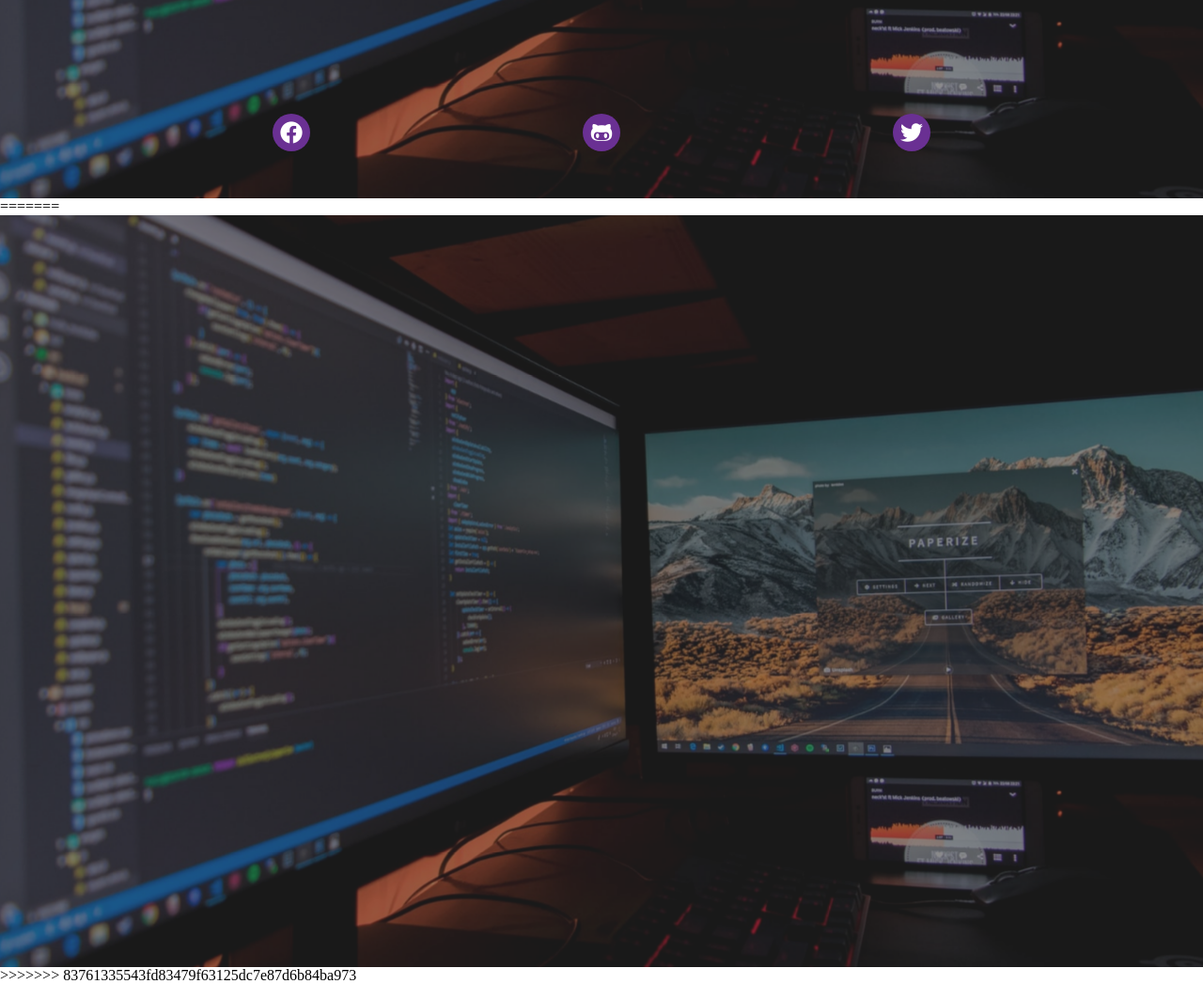
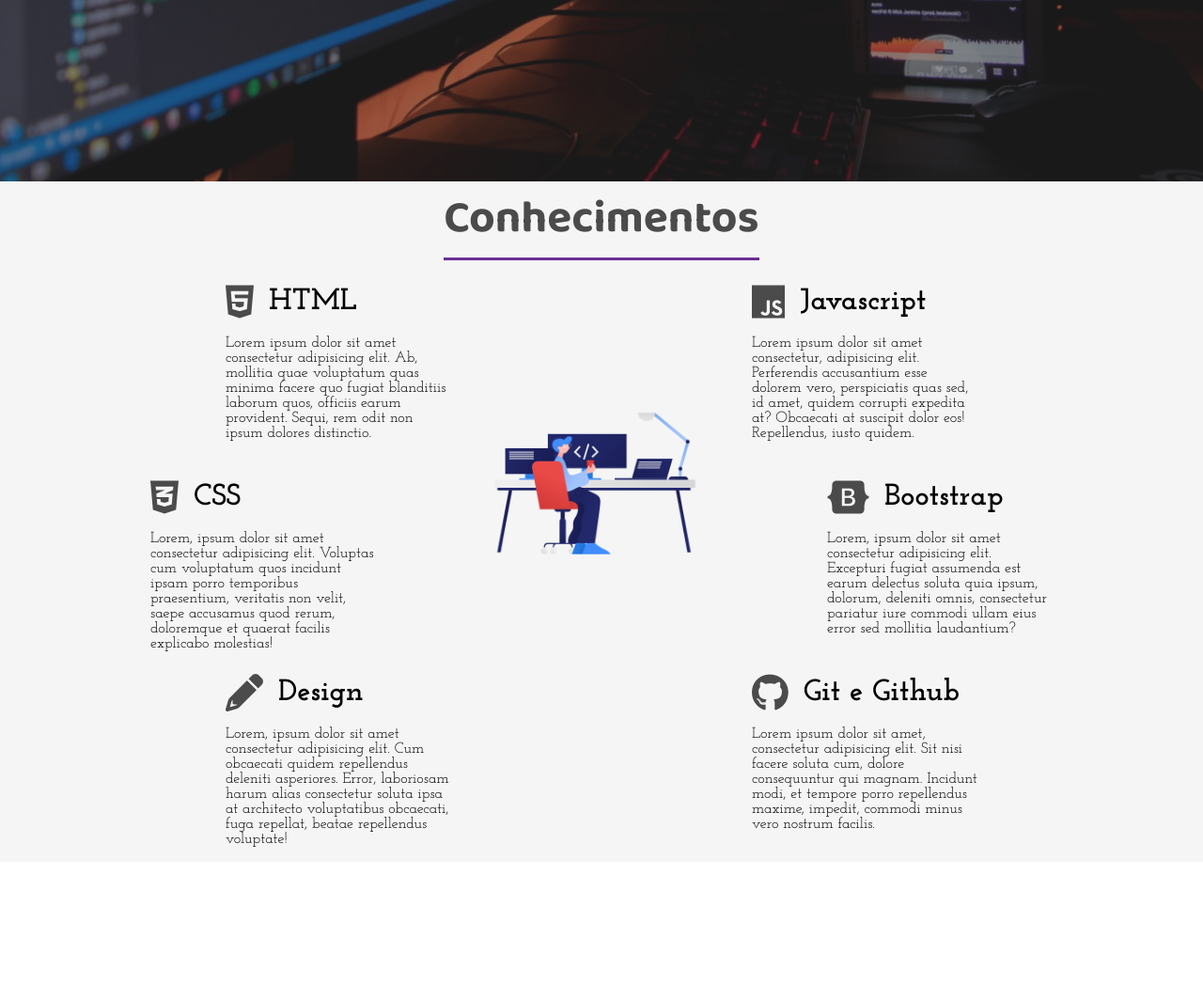
Before and after one commit to patrickmartx/portifolio, a plain HTML site: page index.html in a window 1280 px wide. Shown: the part 607-1654 px from the top of the page at 94% size. After the commit the page ends 1524 px from the top, so only its background shows below. Drawn offline with Linux system fonts and the light colour scheme.

Commit message:
aba conhecimentos

```diff
--- a/index.html
+++ b/index.html
@@ -14,7 +14,6 @@
 </head>
 
 <body>
-<<<<<<< HEAD
     <div class="container">
 
         <div class="hamburguer">
@@ -36,7 +35,7 @@
             </div>
         </header>
 
-        <div class="sidebar">
+        <aside class="sidebar">
             <nav>
                 <ul class="menu">
                     <li class="menu-item"><a href="#" class="menu-link">Home</a></li>
@@ -53,27 +52,89 @@
                 <a href=""><i class="fab fa-twitter"></i></a>
             </div>
 
-        </div>
+        </aside>
+
+        <section class="sessao-conhecimentos">
+            <div class="sessao-header">
+                <h1>Conhecimentos</h1>
+            </div>
+            <div class="conhecimentos">
+                <div class="conhecimento">
+                    <div class="conhecimento-header">
+                        <i class="fab fa-html5"></i>
+                        <h3>HTML</h3>
+                    </div>
+                    <div class="conhecimento-text">
+                        <p>Lorem ipsum dolor sit amet consectetur adipisicing elit. Ab, mollitia quae voluptatum quas
+                            minima facere quo fugiat blanditiis laborum quos, officiis earum provident. Sequi, rem odit
+                            non ipsum dolores distinctio.</p>
+                    </div>
+                </div>
+                <div class="conhecimento">
+                    <div class="conhecimento-header">
+                        <i class="fab fa-css3-alt"></i>
+                        <h3>CSS</h3>
+                    </div>
+                    <div class="conhecimento-text">
+                        <p>Lorem, ipsum dolor sit amet consectetur adipisicing elit. Voluptas cum voluptatum quos
+                            incidunt ipsam porro temporibus praesentium, veritatis non velit, saepe accusamus quod
+                            rerum, doloremque et quaerat facilis explicabo molestias!</p>
+                    </div>
+                </div>
+                <div class="conhecimento">
+                    <div class="conhecimento-header">
+                        <i class="fas fa-pencil-alt"></i>
+                        <h3>Design</h3>
+                    </div>
+                    <div class="conhecimento-text">
+                        <p>Lorem, ipsum dolor sit amet consectetur adipisicing elit. Cum obcaecati quidem repellendus
+                            deleniti asperiores. Error, laboriosam harum alias consectetur soluta ipsa at architecto
+                            voluptatibus obcaecati, fuga repellat, beatae repellendus voluptate!</p>
+                    </div>
+                </div>
+                <div class="conhecimento">
+                    <div class="conhecimento-header">
+                        <i class="fab fa-js"></i>
+                        <h3>Javascript</h3>
+                    </div>
+                    <div class="conhecimento-text">
+                        <p>Lorem ipsum dolor sit amet consectetur, adipisicing elit. Perferendis accusantium esse
+                            dolorem vero, perspiciatis quas sed, id amet, quidem corrupti expedita at? Obcaecati at
+                            suscipit dolor eos! Repellendus, iusto quidem.</p>
+                    </div>
+                </div>
+                <div class="conhecimento">
+                    <div class="conhecimento-header">
+                        <i class="fab fa-bootstrap"></i>
+                        <h3>Bootstrap</h3>
+                    </div>
+                    <div class="conhecimento-text">
+                        <p>Lorem, ipsum dolor sit amet consectetur adipisicing elit. Excepturi fugiat assumenda est
+                            earum delectus soluta quia ipsum, dolorum, deleniti omnis, consectetur pariatur iure commodi
+                            ullam eius error sed mollitia laudantium?</p>
+                    </div>
+                </div>
+                <div class="conhecimento">
+                    <div class="conhecimento-header">
+                        <i class="fab fa-github"></i>
+                        <h3>Git e Github</h3>
+                    </div>
+                    <div class="conhecimento-text">
+                        <p>Lorem ipsum dolor sit amet, consectetur adipisicing elit. Sit nisi facere soluta cum, dolore
+                            consequuntur qui magnam. Incidunt modi, et tempore porro repellendus maxime, impedit,
+                            commodi minus vero nostrum facilis.</p>
+                    </div>
+                </div>
+                <div class="conhecimentos-img-wrapper">
+                    <img src="imagens/conhecimentos.png" alt="imagem conhecimento">
+                </div>
+            </div>
+        </section>
 
     </div>
 
-=======
-<div class="container">
-    <header>
-        <div class="img-wrapper">
-            <img src="imagens/bg.jpg" alt="">
-        </div>
-        <div class="banner">
-            <h1>Web developer & Front-end designer</h1>
-            <p>Patrick Martins</p>
-            <button>Saiba mais</button>
-
-        </div>
-    </header>
-</div>
-
->>>>>>> 83761335543fd83479f63125dc7e87d6b84ba973
 </body>
 
-    <script src="script.js"></script>
+<script src="script.js"></script>
+
 </html>
--- a/style.css
+++ b/style.css
@@ -5,7 +5,6 @@
 *{
     margin: 0;
     padding: 0;
-<<<<<<< HEAD
     list-style: none;
     text-decoration: none;
 }
@@ -43,7 +42,7 @@
 }
 
 .show-menu #line1{
-    transform: rotate(45deg) translate(.3rem, .45rem);
+    transform: rotate(45deg) translate(.1rem, .45rem);
 }
 
 .show-menu #line2{
@@ -52,7 +51,7 @@
 }
 
 .show-menu #line3{
-    transform: rotate(-45deg) translate(.3rem, -.45rem);
+    transform: rotate(-45deg) translate(.1rem, -.45rem);
 }
 
 .hamburguer span{
@@ -81,8 +80,6 @@
 
 .show-menu .hamburguer:hover span{
     opacity: 1;
-=======
->>>>>>> 83761335543fd83479f63125dc7e87d6b84ba973
 }
 
 header{
@@ -116,7 +113,6 @@ header{
     }
 }
 
-<<<<<<< HEAD
 .sidebar{
     width: 20rem;
     height: 100vh;
@@ -179,8 +175,94 @@ header{
     background-color: #a044ff;
 }
 
-=======
->>>>>>> 83761335543fd83479f63125dc7e87d6b84ba973
+.conhecimentos{
+    display: grid;
+    grid-template-columns: repeat(16, 1fr);
+    grid-template-rows: repeat(6, 6rem);
+    row-gap: .5rem;
+}
+
+.conhecimento:nth-child(1){
+    grid-column: 4 / 7;
+    grid-row: 1 / 3;
+}
+
+.conhecimento:nth-child(2){
+    grid-column: 3 / 6;
+    grid-row: 3 / 5;
+}
+
+.conhecimento:nth-child(3){
+    grid-column: 4 / 7;
+    grid-row: 5 / -1;
+}
+
+.conhecimento:nth-child(4){
+    grid-column: 11 / 14;
+    grid-row: 1 / 3;
+}
+
+.conhecimento:nth-child(5){
+    grid-column: 12 / 15;
+    grid-row: 3 / 5;
+}
+
+.conhecimento:nth-child(6){
+    grid-column: 11 / 14;
+    grid-row: 5 / -1;
+}
+
+.sessao-conhecimentos{
+    background-color: #f5f5f5;
+}
+
+.sessao-header{
+    display: flex;
+    align-items: center;
+    justify-content: center;
+
+}
+
+.sessao-header h1{
+    font-family: var(--font-primary);
+    font-size: 3rem;
+    color: #4b4b4b;
+    border-bottom: solid 3px #6a3093;
+    margin-bottom: 1.5rem;
+}
+
+.conhecimento-header{
+    display: flex;
+    align-items: center;
+}
+
+.conhecimento-header i{
+    font-size: 2.5rem;
+    color: #4b4b4b;
+}
+
+.conhecimento-header h3{
+    font-family: var(--font-secundary);
+    font-size: 2rem;
+    padding-left: 1rem;
+}
+
+.conhecimento-text{
+    font-family: var(--font-secundary);
+    margin-top: 1rem;
+}
+
+.conhecimentos-img-wrapper{
+    grid-column: 7 / 11;
+    grid-row: 2 / 6;
+    width: 100%;
+}
+
+.conhecimentos-img-wrapper img{
+    object-fit: cover;
+    width: 100%;
+}
+
 .banner{
     position: absolute;
     top: 30%;
@@ -190,11 +272,7 @@ header{
 .banner h1{
     color: #ffffff;
     font-size: 3.5rem;
-<<<<<<< HEAD
     font-family: var(--font-primary);
-=======
-    font-family: "Baloo Da 2", serif;
->>>>>>> 83761335543fd83479f63125dc7e87d6b84ba973
     font-weight: 200;
     text-shadow: .2rem .3rem 2px rgba(0, 0, 0, 0.4);
     line-height: 3.5rem;
@@ -204,11 +282,7 @@ header{
 }
 
 .banner p{
-<<<<<<< HEAD
     font-family: var(--font-secundary);
-=======
-    font-family: "Josefin Slab", serif;
->>>>>>> 83761335543fd83479f63125dc7e87d6b84ba973
     color: #ffffff;
     font-size: 2rem;
     text-shadow: .2rem .2rem rgba(0, 0, 0, 0.4);
@@ -218,11 +292,7 @@ header{
 }
 
 .banner button{
-<<<<<<< HEAD
     font-family: var(--font-action);
-=======
-    font-family: "Mulish", serif;
->>>>>>> 83761335543fd83479f63125dc7e87d6b84ba973
     color: #fff;
     text-transform: uppercase;
     letter-spacing: .1rem;
@@ -241,11 +311,7 @@ header{
     opacity: 0,8;
     color: rgb(222, 222, 222);
     background-color: #6a3093;  /* fallback for old browsers */
-<<<<<<< HEAD
     background: -webkit-linear-gradient(to right, #a044ff, #6a3093);  /* Chrome 10-25, Safari 5.1-6 */
-=======
-    background: -webkit-linear-gradient(to left, #a044ff, #6a3093);  /* Chrome 10-25, Safari 5.1-6 */
->>>>>>> 83761335543fd83479f63125dc7e87d6b84ba973
     background: linear-gradient(to left, #a044ff, #6a3093); /* W3C, IE 10+/ Edge, Firefox 16+, Chrome 26+, Opera 12+, Safari 7+ */
 }
 
```
Also changed, not shown: imagens/conhecimentos.png (added).
